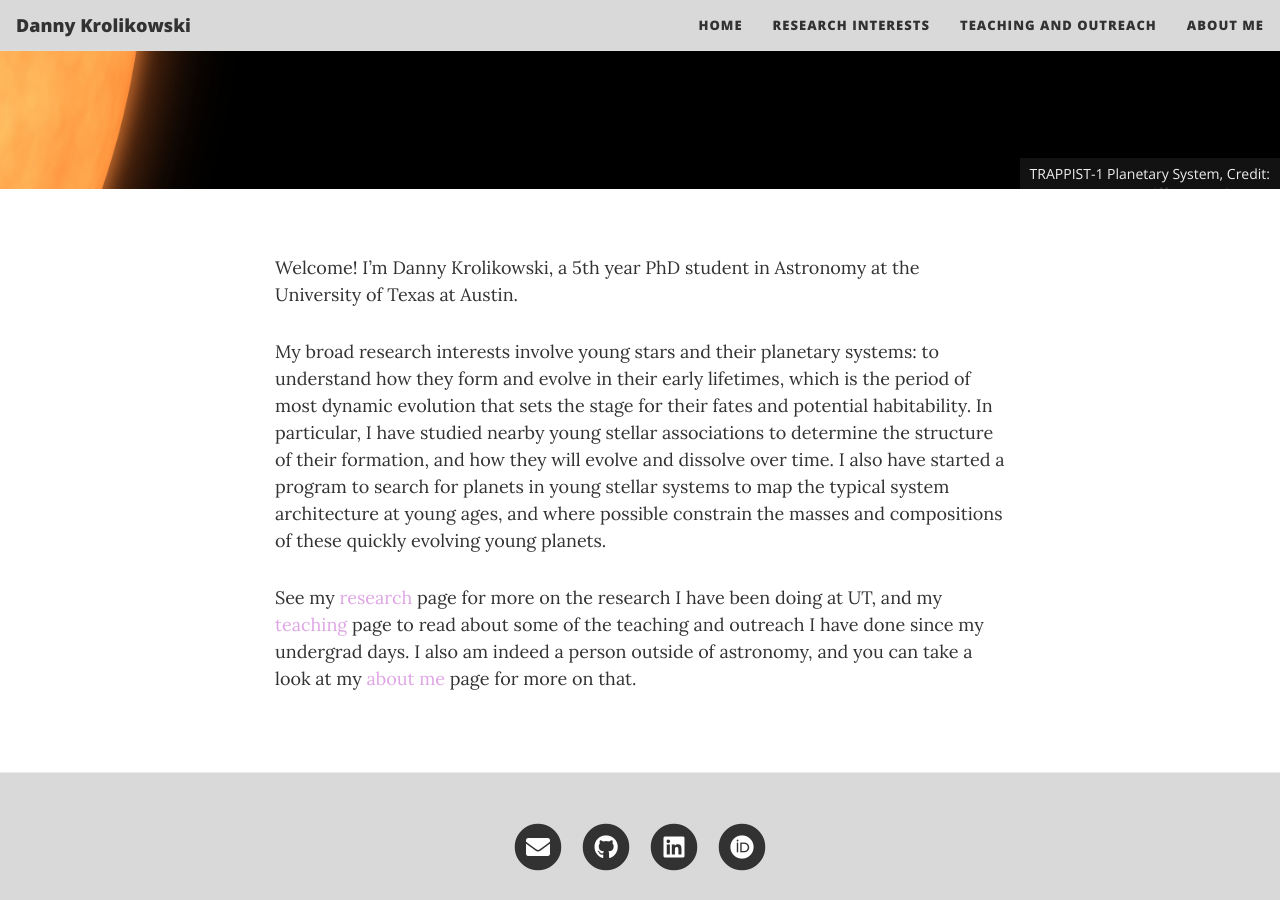
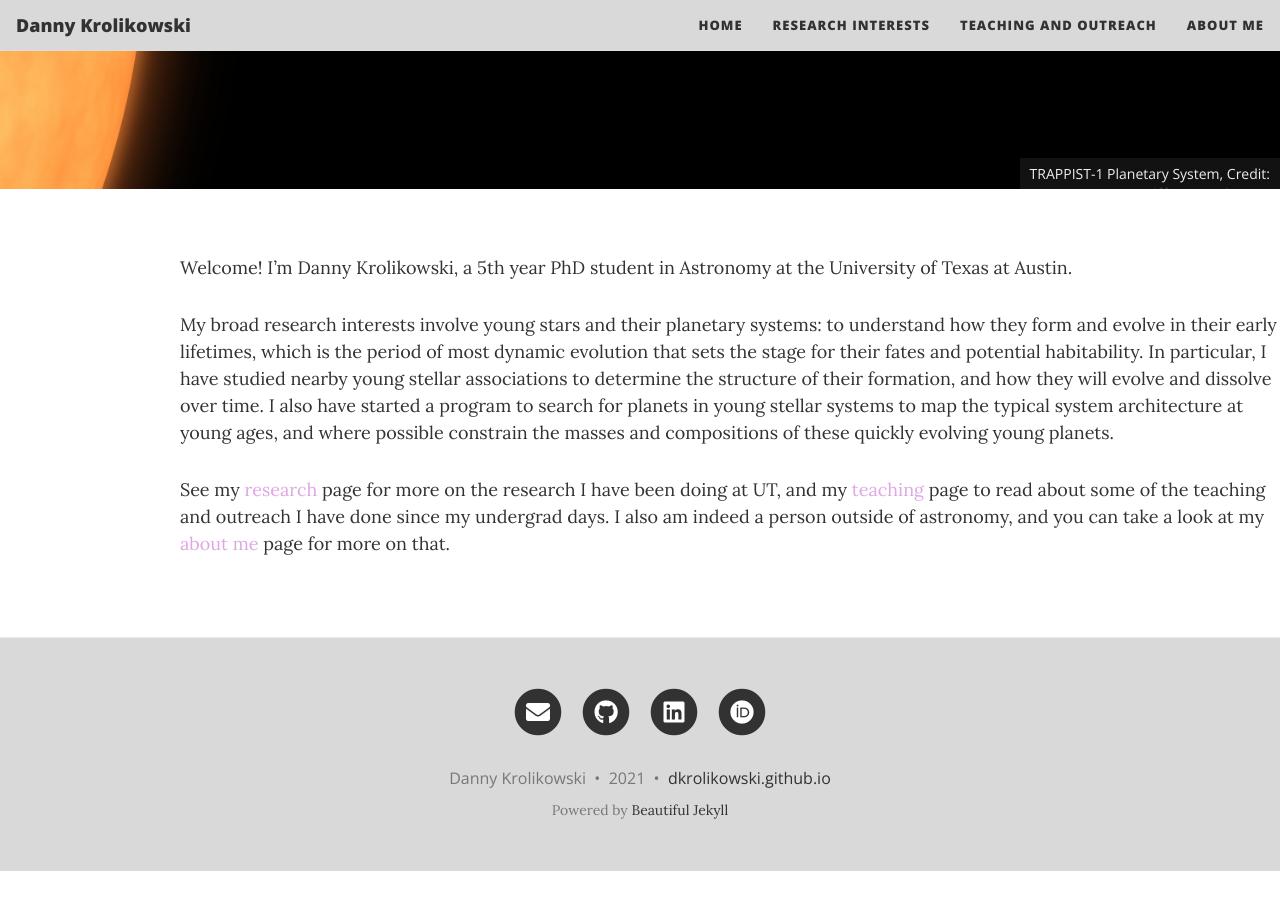
Before and after one commit to dkrolikowski/dkrolikowski.github.io, a Jekyll site: the page built from index.md, in a window 1280 px wide and 900 px high, scrolled down 444 px. Built offline with Jekyll 4.4.1, drawn with Linux system fonts in a browser that asks for light colours; nearby versions of some CDN libraries; after the commit the page ends 1315 px from its top, so only the background shows below that.

Commit message:
Trying something else to make pages wider

```diff
--- a/_layouts/page.html
+++ b/_layouts/page.html
@@ -9,7 +9,7 @@ layout: base
 
 <div class="{% if page.full-width %} container-fluid {% else %} container-md {% endif %}" role="main">
   <div class="row">
-    <div class="{% if page.full-width %} col-xl {% else %} col-xl-8 offset-xl-2 col-lg-10 offset-lg-1 {% endif %}">
+    <div class="{% if page.full-width %} col {% else %} col-xl-12 offset-xl-12 col-lg-10 offset-lg-1 {% endif %}">
       {% if page.before-content %}
         <div class="before-content">
           {% for file in page.before-content %}
```
